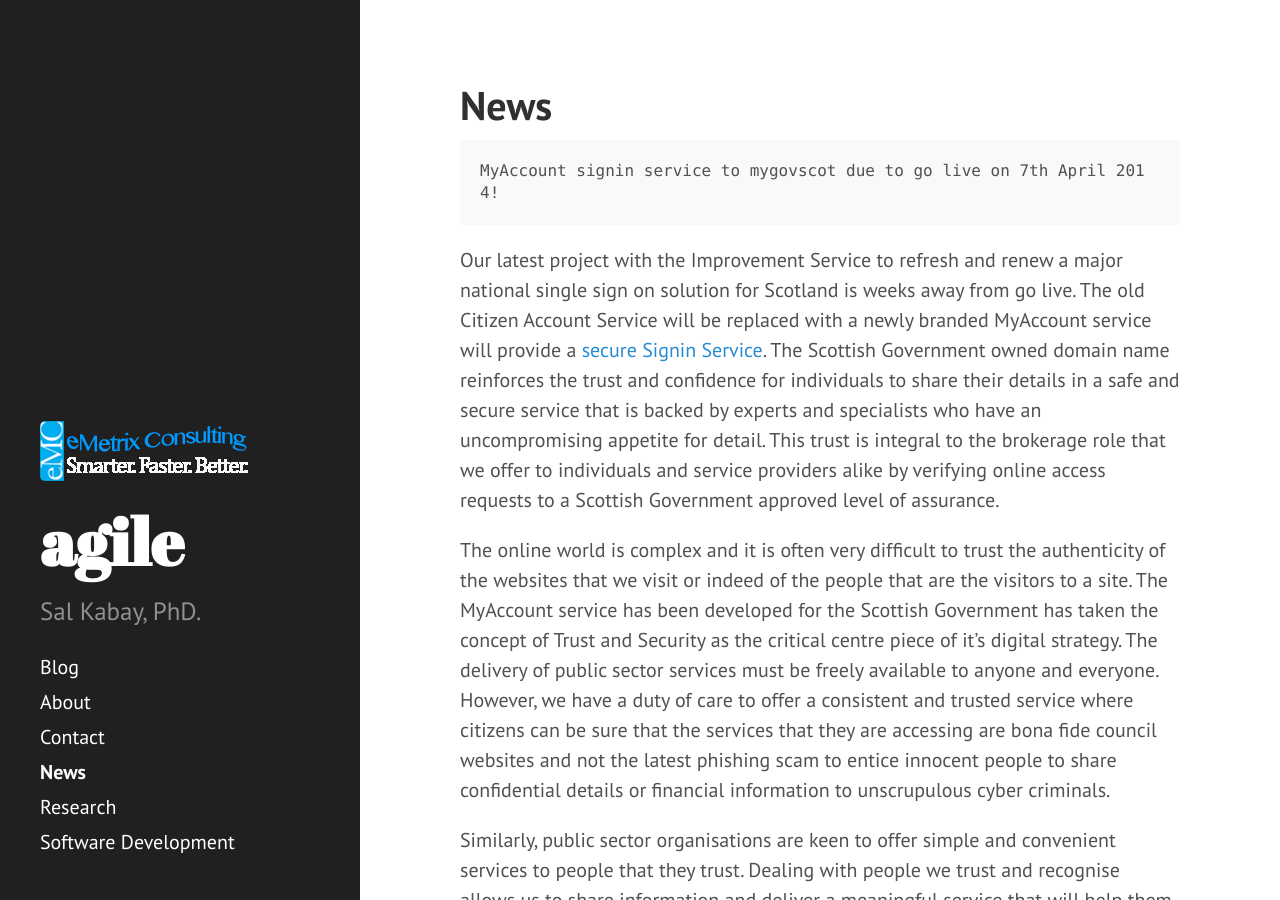
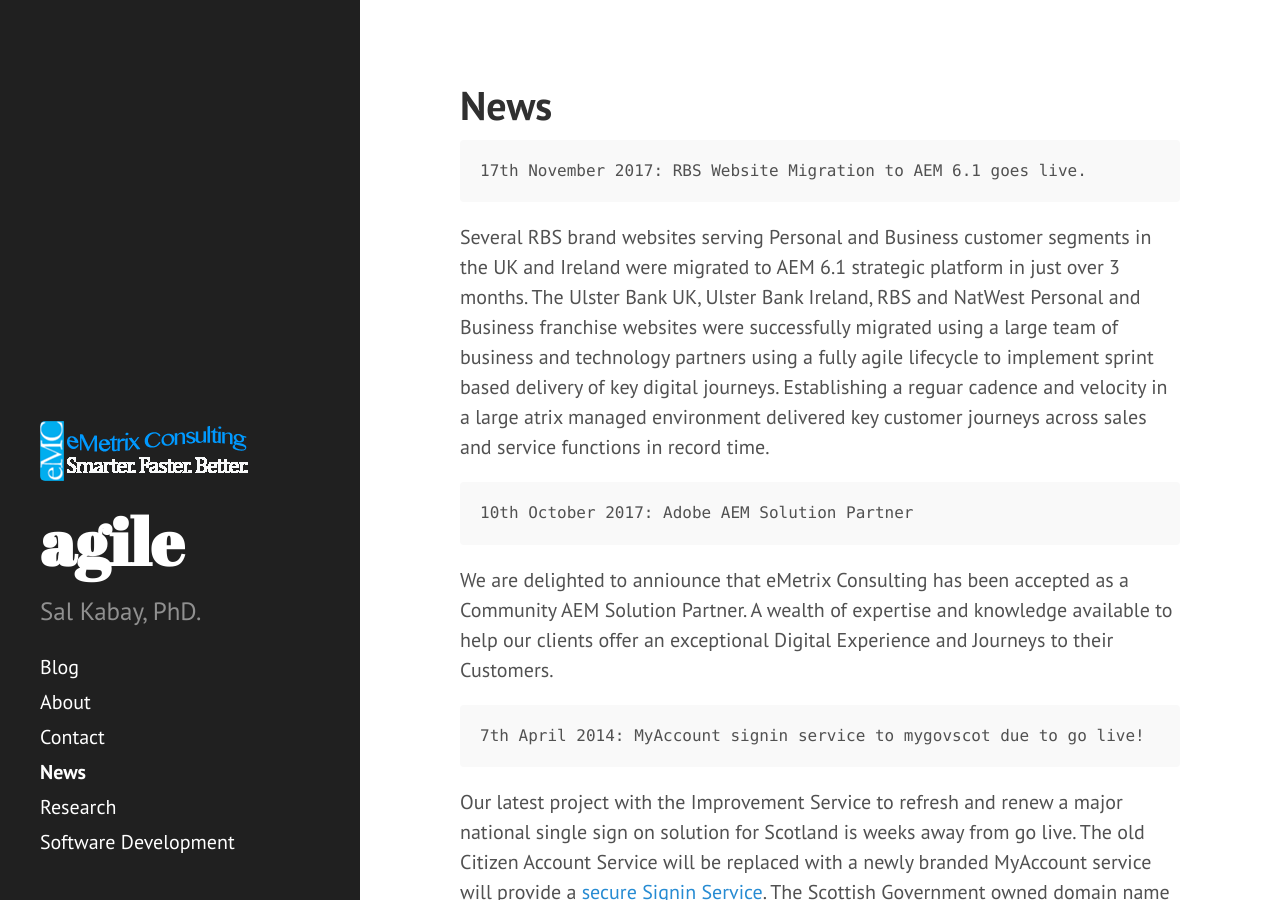
Before and after one commit to salska/salska.github.io, a Jekyll site: the page built from news.md, in a window 1280 px wide and 900 px high. Built offline with Jekyll 4.4.1, drawn with Linux system fonts in a browser that asks for light colours.

Commit message:
Updated RBS and AEM Partner details

````diff
--- a/news.md
+++ b/news.md
@@ -4,7 +4,21 @@
 ---
 
 ```
-MyAccount signin service to mygovscot due to go live on 7th April 2014!
+17th November 2017: RBS Website Migration to AEM 6.1 goes live.
+```
+
+Several RBS brand websites serving Personal and Business customer segments in the UK and Ireland were migrated to AEM 6.1 strategic platform in just over 3 months. The Ulster Bank UK, Ulster Bank Ireland, RBS and NatWest Personal and Business franchise websites were successfully migrated using a large team of business and technology partners using a fully agile lifecycle to implement sprint based delivery of key digital journeys. Establishing a reguar cadence and velocity in a large atrix managed environment delivered key customer journeys across sales and service functions in record time.
+
+
+```
+10th October 2017: Adobe AEM Solution Partner
+```
+
+We are delighted to anniounce that eMetrix Consulting has been accepted as a Community AEM Solution Partner. A wealth of expertise and knowledge available to help our clients offer an exceptional Digital Experience and Journeys to their Customers.
+
+
+```
+7th April 2014: MyAccount signin service to mygovscot due to go live!
 ```
 
 Our latest project with the Improvement Service to refresh and renew a major national single sign on solution for Scotland is weeks away from go live. The old Citizen Account Service will be replaced with a newly branded MyAccount service will provide a [secure Signin Service](https://signin.mygovscot.org/home/). The Scottish Government owned domain name reinforces the trust and confidence for individuals to share their details in a safe and secure service that is backed by experts and specialists who have an uncompromising appetite for detail. This trust is integral to the brokerage role that we offer to individuals and service providers alike by verifying online access requests to a Scottish Government approved level of assurance.
````
